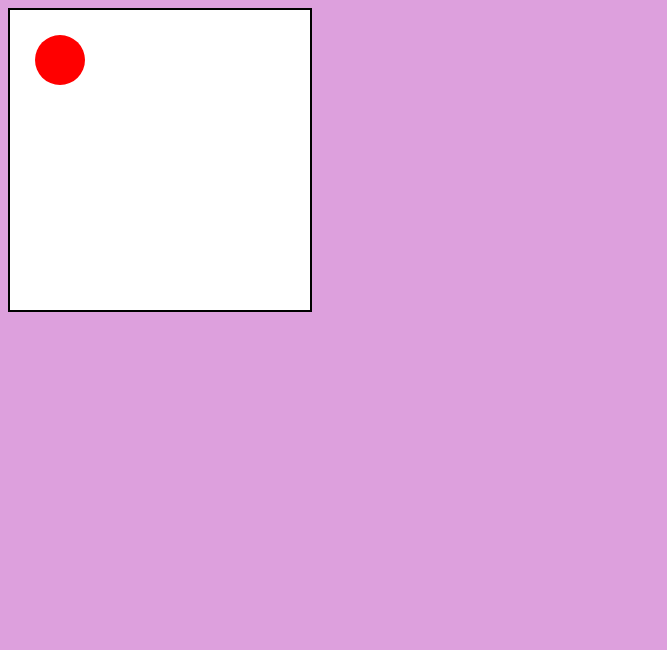
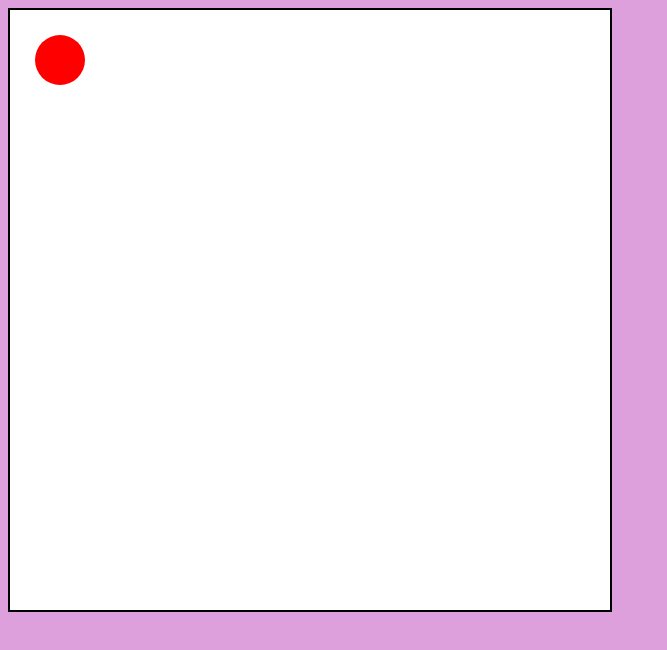
Before and after one commit to Bai-was-taken/Bai-was-taken, a plain HTML site: page blob.html in a window 1280 px wide. Shown: the whole page, without its empty margins (0-667 px from the left). Drawn offline with Linux system fonts and the light colour scheme.

Commit message:
Update blob.html

```diff
--- a/blob.html
+++ b/blob.html
@@ -37,8 +37,8 @@ canvas{ border: 2px solid black;}
   var y = 50;
 
   var canvas = document.getElementById('game');
-  canvas.width = 300; //window.innerWidth;
-  canvas.height =300; //window.innerHeight;
+  canvas.width = 600; //window.innerWidth;
+  canvas.height = 600; //window.innerHeight;
 
   var ctx = canvas.getContext('2d');
 
```
